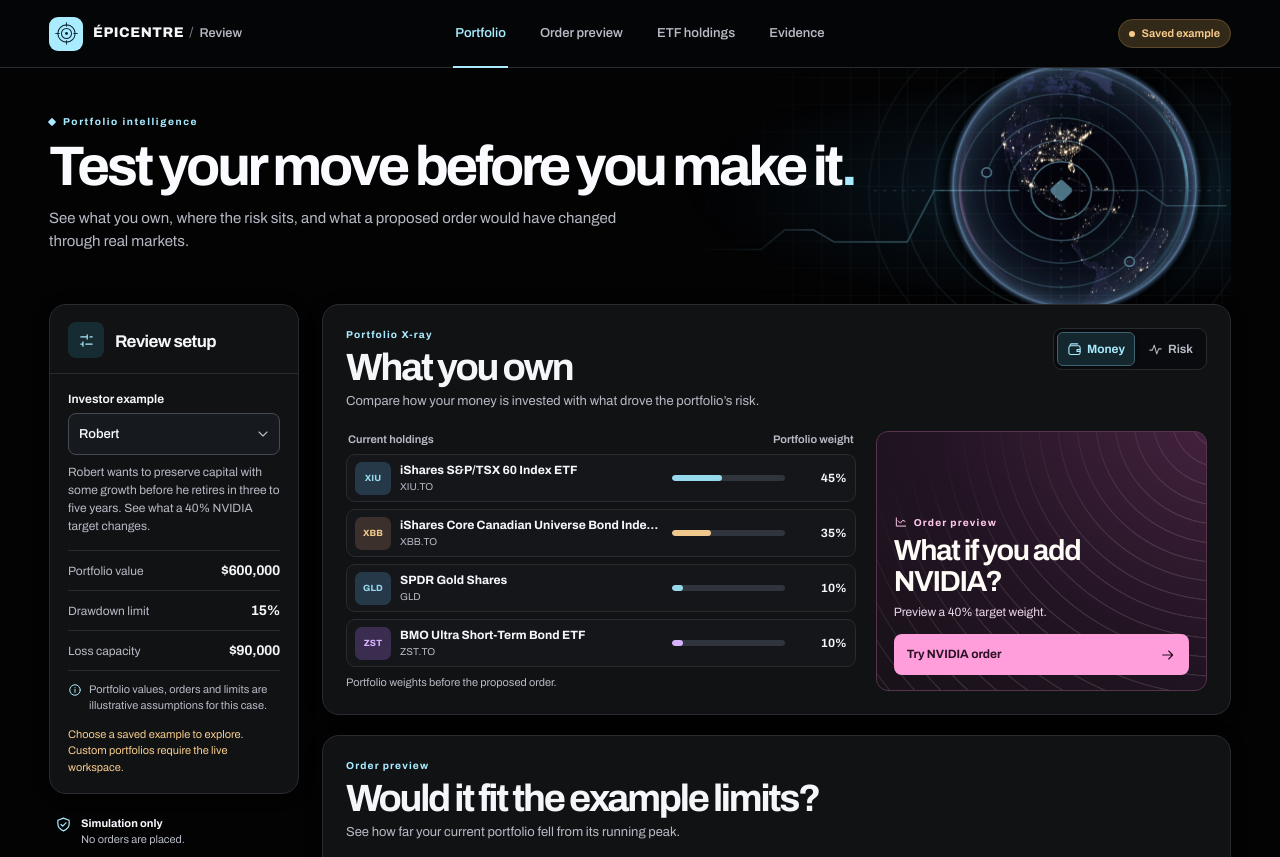
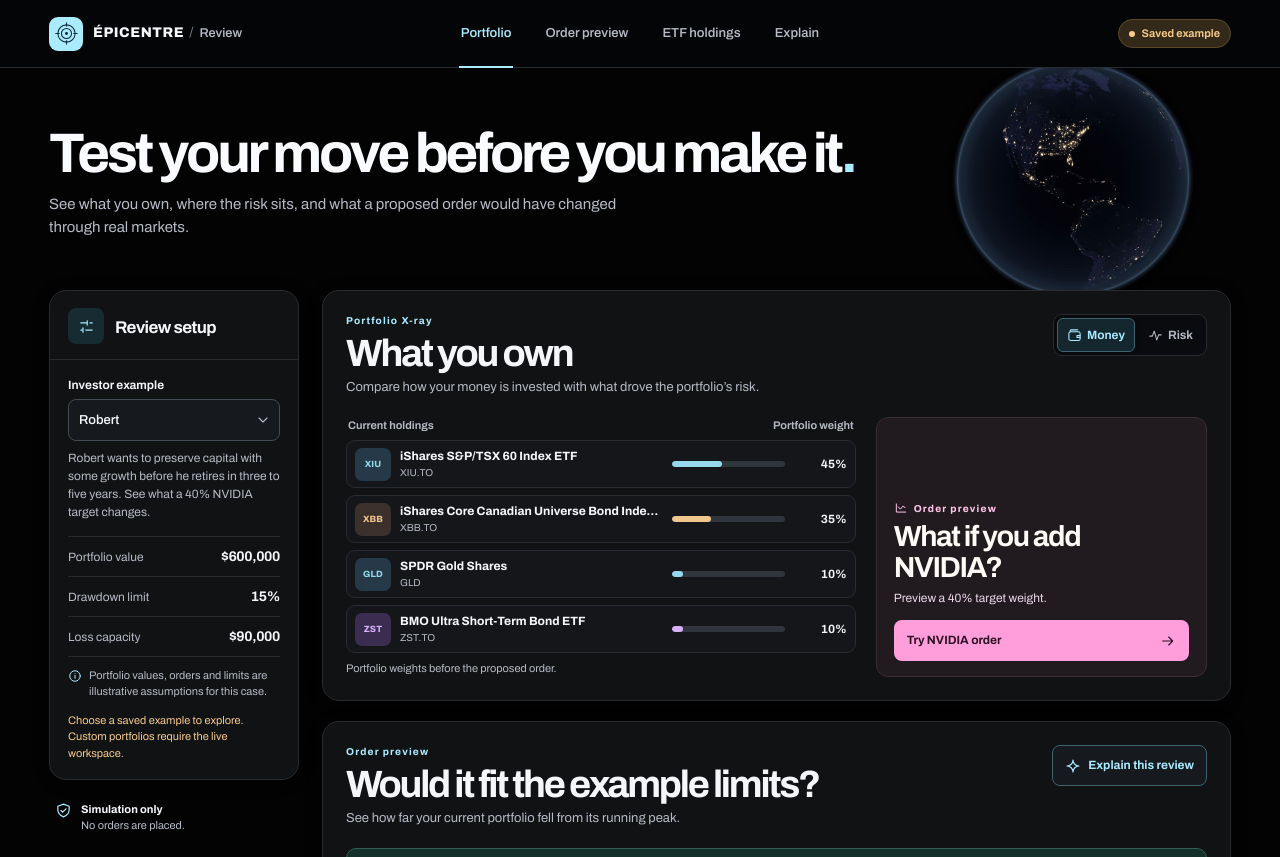
Before and after one commit to shmorsi/poly-datathon-2026, a plain HTML site: page web/review.html in a window 1280 px wide. Shown: the top 857 px of the page. Drawn offline with Linux system fonts and the light colour scheme; no server answers.

Commit message:
Refine the Earth opening and bring explanation next to results

```diff
--- a/web/review.css
+++ b/web/review.css
@@ -36,15 +36,11 @@ h1,h2,h3,p,dl,dd{margin:0}
 .page{max-width:1504px;margin:auto;padding:0 49px}
 .masthead{min-height:207px;display:flex;align-items:center;justify-content:space-between;gap:16px;position:relative;isolation:isolate;padding:29px 0 33px}
 .masthead-copy{position:relative;z-index:1}
-.eyebrow,.kicker{font-size:10px;letter-spacing:.12em;font-weight:730;line-height:1.35}
-.eyebrow{display:flex;align-items:center;gap:8px;color:var(--cyan);letter-spacing:.16em}
-.eyebrow>span{width:6px;height:6px;display:inline-block;border-radius:1px;background:var(--cyan);transform:rotate(45deg)}
+.kicker{font-size:10px;letter-spacing:.12em;font-weight:730;line-height:1.35}
 .masthead h1{max-width:940px;font-size:clamp(36px,4.35vw,68px);line-height:.99;letter-spacing:-.068em;font-weight:715;margin:11px 0 12px}
 .masthead h1>span{color:var(--cyan)}
 .masthead-copy>p:last-child{color:var(--muted);font-size:15px;max-width:610px;line-height:1.55}
 .masthead-visual{position:absolute;z-index:0;right:0;width:min(33%,405px);height:90%;top:5%;color:#a45268;opacity:.74;pointer-events:none;overflow:hidden}
-.masthead-visual svg{width:100%;height:100%;display:block;transform:scaleX(1.05)}
-.masthead-visual span{position:absolute;right:0;bottom:6px;font-size:9px;font-weight:690;letter-spacing:.17em;color:var(--cyan);text-align:right;background:var(--bg);padding:4px 0 3px 8px}
 .workspace{display:grid;grid-template-columns:minmax(237px,.275fr) minmax(0,1fr);align-items:start;gap:23px}
 .sidebar{display:grid;align-content:start;gap:15px;position:sticky;top:91px}
 .panel{border:1px solid var(--line);background:var(--surface);border-radius:var(--radius);box-shadow:var(--shadow)}
@@ -99,8 +95,7 @@ h1,h2,h3,p,dl,dd{margin:0}
 .meter{position:relative;min-height:6px;background:#efebe6;border-radius:10px;overflow:hidden}
 .meter>span{display:block;width:var(--w,0%);height:6px;max-width:100%;background:var(--symbol-ink,var(--cyan));border-radius:10px}
 .holdings-note{color:var(--muted);font-size:11px;line-height:1.45;margin-top:8px}
-.scenario{position:relative;isolation:isolate;display:grid;align-content:end;background:radial-gradient(ellipse at 110% -25%,#853351,#4b142b 61%,#371221);color:#fffbf6;overflow:hidden;border-radius:12px;min-height:196px;padding:17px 17px 15px}
-.scenario-lines{position:absolute;inset:0;z-index:-1;background:repeating-radial-gradient(circle at 105% -6%,transparent,transparent 12px,rgb(255 235 233/.13) 12.5px,rgb(255 235 233/.13) 13px,transparent 14px,transparent 19px);mask-image:linear-gradient(144deg,transparent 10%,#000 60%,#000);pointer-events:none}
+.scenario{position:relative;isolation:isolate;display:grid;align-content:end;background:#211b20;color:#fffbf6;overflow:hidden;border-radius:12px;min-height:196px;padding:17px 17px 15px}
 .scenario-inner{display:grid;gap:7px}
 .scenario .kicker{color:#fadddf;display:flex;align-items:center;gap:6px}
 .scenario .kicker .icon{width:14px;height:14px}
@@ -300,7 +295,6 @@ dialog::backdrop{background:rgb(32 19 26/.58);backdrop-filter:blur(2px)}
   .masthead-copy>p:last-child{font-size:13px;max-width:min(94%,520px)}
   .masthead h1{letter-spacing:-.06em;margin:7px 0 7px;max-width:630px}
   .masthead-visual{width:min(38%,235px);right:0;opacity:.32}
-  .masthead-visual span{display:none}
   .main-flow{gap:12px}
   .stage{padding:15px}
   .stage-header{margin-bottom:13px}
@@ -375,8 +369,6 @@ dialog::backdrop{background:rgb(32 19 26/.58);backdrop-filter:blur(2px)}
   --order-line: #ff5fc8;
   --after-tint: #241322;
   --input: #16191e;
-  --review-earth-enter: 980ms;
-  --review-orbit-pass: 2380ms;
   --review-evidence-enter: 330ms;
 }
 .topbar { background: rgb(5 6 7/.94); }
@@ -385,7 +377,6 @@ dialog::backdrop{background:rgb(32 19 26/.58);backdrop-filter:blur(2px)}
 .masthead { min-height: 195px; }
 .masthead h1 { color: #fafbfe; }
 .masthead-visual { color: #8cdef8; opacity: .69; }
-.masthead-visual svg g circle[fill] { fill: var(--bg); }
 .mode-chip { background: #17191e; border-color: var(--line-strong); }
 .mode-chip[data-mode="live"] { border-color: #2f5b4d; }
 .mode-chip[data-mode="live"] > span:first-child { box-shadow: 0 0 0 2px #315e4f; }
@@ -398,7 +389,7 @@ dialog::backdrop{background:rgb(32 19 26/.58);backdrop-filter:blur(2px)}
 .button.primary { background: #a9ebff; border-color: #a9ebff; color: #0b2430; }
 .holding-row { background: #14161a; }
 .meter { background: #30343c; }
-.scenario { background: radial-gradient(ellipse at 113% -25%, #4d2645, #231424 61%, #181219); border: 1px solid #57334e; }
+.scenario { background: #211b20; border: 1px solid #3b2d38; }
 .scenario .kicker { color: #ffc6ea; }
 .scenario p:not(.kicker) { color: #ebd7e8; }
 .scenario-button { background: #ff9edb; color: #2a1123; }
@@ -454,90 +445,27 @@ dialog::backdrop{background:rgb(32 19 26/.58);backdrop-filter:blur(2px)}
 .scenario-button:hover:not(:disabled){background:#f3e4ff}
 }
 
-/* Night Earth uses the single local NASA poster. The sweep and orbit are small CSS layers. */
-.masthead { min-height: 236px; }
+/* The original NASA night Earth sits quietly behind the masthead. */
+.masthead { min-height: 222px; }
 .masthead-visual {
-  width: min(48%, 610px);
+  width: min(42%, 550px);
   height: 100%;
   top: 0;
   opacity: 1;
-  isolation: isolate;
-  mask-image: linear-gradient(90deg, transparent, #000 26%);
-}
-.masthead-visual::before {
-  content: '';
-  position: absolute;
-  inset: 0;
-  background: radial-gradient(ellipse at 75% 52%, #102b3a 0%, #07121a 36%, transparent 67%);
-  opacity: .66;
-}
-.masthead-globe {
-  width: clamp(247px, 21vw, 306px);
-  aspect-ratio: 1;
-  position: absolute;
-  top: 50%;
-  right: 4%;
-  transform: translateY(-50%);
-  isolation: isolate;
 }
 .masthead-earth {
   position: absolute;
-  inset: 0;
-  background: url('vendor/nasa/earth-poster-americas.jpg') center / 100% auto no-repeat;
-  filter: brightness(1.48) saturate(.92);
-  mask-image: radial-gradient(circle, #000 62%, transparent 72%);
-  opacity: .98;
-  mix-blend-mode: screen;
-}
-.masthead-orbit {
-  position: absolute;
-  inset: 7%;
-  border-radius: 50%;
-  background: conic-gradient(from 26deg, transparent 4%, #7edcf5 15%, #63d0e77a 21%, transparent 34%, transparent 51%, #ff78cc68 65%, transparent 77%);
-  mask-image: radial-gradient(circle, transparent 68%, #000 69%, #000 70%, transparent 71%);
-  opacity: .53;
-}
-.masthead-sweep {
-  position: absolute;
-  inset: 7%;
-  overflow: hidden;
-  border-radius: 50%;
-  pointer-events: none;
-}
-.masthead-sweep::before {
-  content: '';
-  position: absolute;
-  inset: -33% 0;
-  background: linear-gradient(105deg, transparent 29%, #81e5ff10 45%, #abedff55 49%, #ffe6fb96 50%, #cbb1ff28 51%, transparent 68%);
-  opacity: 0;
-  mix-blend-mode: screen;
-}
-.masthead-visual svg {
-  position: absolute;
-  z-index: 1;
-  inset: 0;
-  opacity: .51;
-  mix-blend-mode: screen;
+  top: 50%;
+  right: 6%;
+  width: clamp(240px, 20vw, 295px);
+  aspect-ratio: 1;
+  transform: translateY(-50%);
+  background: url('vendor/nasa/earth-poster-americas.jpg') center / contain no-repeat;
+  filter: brightness(1.11);
+  mask-image: radial-gradient(circle, #000 60%, transparent 71%);
 }
 @media (prefers-reduced-motion: no-preference) {
-  .masthead-earth { animation: review-earth-arrive var(--review-earth-enter) both; }
-  .masthead-orbit { animation: review-orbit-arrive var(--review-orbit-pass) both; }
-  .masthead-sweep::before { animation: review-earth-pass var(--review-orbit-pass) both; }
   .explain-result:not([hidden]):has(> .badge) { animation: review-evidence-arrive var(--review-evidence-enter) both; }
-  @keyframes review-earth-arrive {
-    from { opacity: .24; transform: translateY(13px) scale(.97); }
-    to { opacity: .98; transform: translateY(0) scale(1); }
-  }
-  @keyframes review-orbit-arrive {
-    from { opacity: .1; transform: rotate(-130deg); }
-    55% { opacity: .75; }
-    to { opacity: .53; transform: rotate(0); }
-  }
-  @keyframes review-earth-pass {
-    0%, 16% { opacity: 0; transform: translateX(-82%); }
-    38%, 62% { opacity: .82; }
-    85%, 100% { opacity: 0; transform: translateX(82%); }
-  }
   @keyframes review-evidence-arrive {
     from { opacity: .35; transform: translateY(4px); }
     to { opacity: 1; transform: translateY(0); }
@@ -653,9 +581,7 @@ dialog::backdrop{background:rgb(32 19 26/.58);backdrop-filter:blur(2px)}
     margin-top: 6px;
     mask-image: linear-gradient(90deg, transparent, #000 16%, #000 91%, transparent);
   }
-  .masthead-visual::before { background: radial-gradient(ellipse at 69% 52%, #102b3a 0%, #07121a 30%, transparent 67%); }
-  .masthead-globe { width: 116px; right: calc(30% - 58px); }
-  .masthead-visual svg { opacity: .36; }
+  .masthead-earth { width: 116px; right: calc(29% - 58px); }
 }
 
 .portfolio-controls,
@@ -713,3 +639,18 @@ dialog::backdrop{background:rgb(32 19 26/.58);backdrop-filter:blur(2px)}
 }
 .agent-trace p { margin-top: 2px; }
 .agent-trace p span { font-family: var(--num); }
+
+.review-result-actions {
+  display: grid;
+  gap: 7px;
+  justify-items: end;
+  flex: none;
+}
+.review-explanation-link.button {
+  color: var(--cyan);
+  border-color: #3d6371;
+}
+@media (max-width: 600px) {
+  #risk-review .stage-header { flex-wrap: wrap; }
+  .review-result-actions { justify-items: start; }
+}
--- a/web/review.html
+++ b/web/review.html
@@ -46,7 +46,7 @@
       <a href="#portfolio" aria-current="location">Portfolio</a>
       <a href="#risk-review">Order preview</a>
       <a href="#look-through">ETF holdings</a>
-      <a href="#evidence">Evidence</a>
+      <a href="#evidence">Explain</a>
     </nav>
     <span class="mode-chip" id="mode-chip" data-mode="loading"><span aria-hidden="true"></span><span id="mode-text">Loading review</span></span>
   </div>
@@ -54,28 +54,10 @@
 <main class="page" id="top">
   <div class="masthead">
     <div class="masthead-copy">
-      <p class="eyebrow"><span></span> Portfolio intelligence</p>
       <h1>Test your move before you make it<span>.</span></h1>
       <p>See what you own, where the risk sits, and what a proposed order would have changed through real markets.</p>
     </div>
-    <div class="masthead-visual" aria-hidden="true">
-      <div class="masthead-globe">
-        <div class="masthead-earth"></div>
-        <div class="masthead-orbit"></div>
-        <div class="masthead-sweep"></div>
-      </div>
-      <svg viewBox="0 0 375 180" fill="none" preserveAspectRatio="xMidYMid slice">
-        <defs><pattern id="review-grid" width="18" height="18" patternUnits="userSpaceOnUse"><path d="M0 18V0h18" stroke="currentColor" stroke-opacity=".13" stroke-width=".7"/></pattern><linearGradient id="grid-fade"><stop offset="0" stop-color="#000"/><stop offset=".4" stop-color="#fff"/></linearGradient><mask id="grid-mask"><path d="M0 0h375v180H0z" fill="url(#grid-fade)"/></mask></defs>
-        <g mask="url(#grid-mask)"><path d="M0 0h375v180H0z" fill="url(#review-grid)"/>
-          <g transform="translate(259 93)" stroke="currentColor">
-            <circle r="19" stroke-opacity=".84"/><circle r="33" stroke-opacity=".55"/><circle r="48" stroke-opacity=".42"/><circle r="64" stroke-opacity=".31"/><circle r="80" stroke-opacity=".23"/><circle r="100" stroke-opacity=".15"/><circle r="121" stroke-opacity=".1"/>
-            <path d="M0-117v234m-118-117h236" opacity=".26" stroke-dasharray="2 4"/><rect x="-5" y="-5" width="10" height="10" rx="2" fill="currentColor" transform="rotate(45)"/>
-            <circle cx="-47" cy="-12" r="3" fill="#f7f6f2"/><circle cx="43" cy="47" r="3" fill="#f7f6f2"/>
-          </g>
-          <path d="M20 132h50l15-13h18l13 8h46l17-34h53" stroke="currentColor" stroke-opacity=".58"/><path d="M280 93h32l13 10h38" stroke="currentColor" stroke-opacity=".45"/>
-        </g>
-      </svg>
-    </div>
+    <div class="masthead-visual" aria-hidden="true"><div class="masthead-earth"></div></div>
   </div>
   <div class="workspace">
     <aside class="sidebar" aria-label="Review setup">
@@ -116,7 +98,6 @@
         <div class="portfolio-grid">
           <div id="holdings" class="holdings" aria-live="polite" aria-atomic="true"><div class="loading-line"></div><div class="loading-line"></div><div class="loading-line"></div></div>
           <aside class="scenario" aria-label="Order simulation">
-            <div class="scenario-lines" aria-hidden="true"></div>
             <div class="scenario-inner"><p class="kicker"><svg class="icon"><use href="#icon-chart"/></svg> Order preview</p><h3 id="scenario-title">Try it before you trade.</h3><p id="scenario-description">Replay a simulated trade against your historical losses and your limits.</p><button class="button scenario-button" type="button" id="try-order" disabled>Try NVIDIA order <svg class="icon"><use href="#icon-arrow"/></svg></button></div>
           </aside>
         </div>
@@ -125,9 +106,12 @@
       <section class="panel stage" id="risk-review" aria-labelledby="risk-title">
         <div class="stage-header">
           <div><p class="kicker stage-kicker">Order preview</p><h2 id="risk-title">Would it fit your limits?</h2><p class="stage-description" id="risk-description">Replay the portfolio across the same market window before and after the proposed order.</p></div>
-          <div class="risk-actions" id="risk-actions" hidden>
-            <a href="#portfolio-allocation" class="text-link" id="show-allocation">What you would hold <svg class="icon"><use href="#icon-arrow-down"/></svg></a>
-            <button class="button outline risk-control" type="button" id="clear-order">Show current only</button>
+          <div class="review-result-actions">
+            <a class="button outline review-explanation-link" href="#evidence"><svg class="icon" aria-hidden="true"><use href="#icon-spark"/></svg> Explain this review</a>
+            <div class="risk-actions" id="risk-actions" hidden>
+              <a href="#portfolio-allocation" class="text-link" id="show-allocation">What you would hold <svg class="icon"><use href="#icon-arrow-down"/></svg></a>
+              <button class="button outline risk-control" type="button" id="clear-order">Show current only</button>
+            </div>
           </div>
         </div>
         <div id="risk-result" aria-live="polite"><div class="loading-line"></div><div class="loading-line"></div></div>
```
